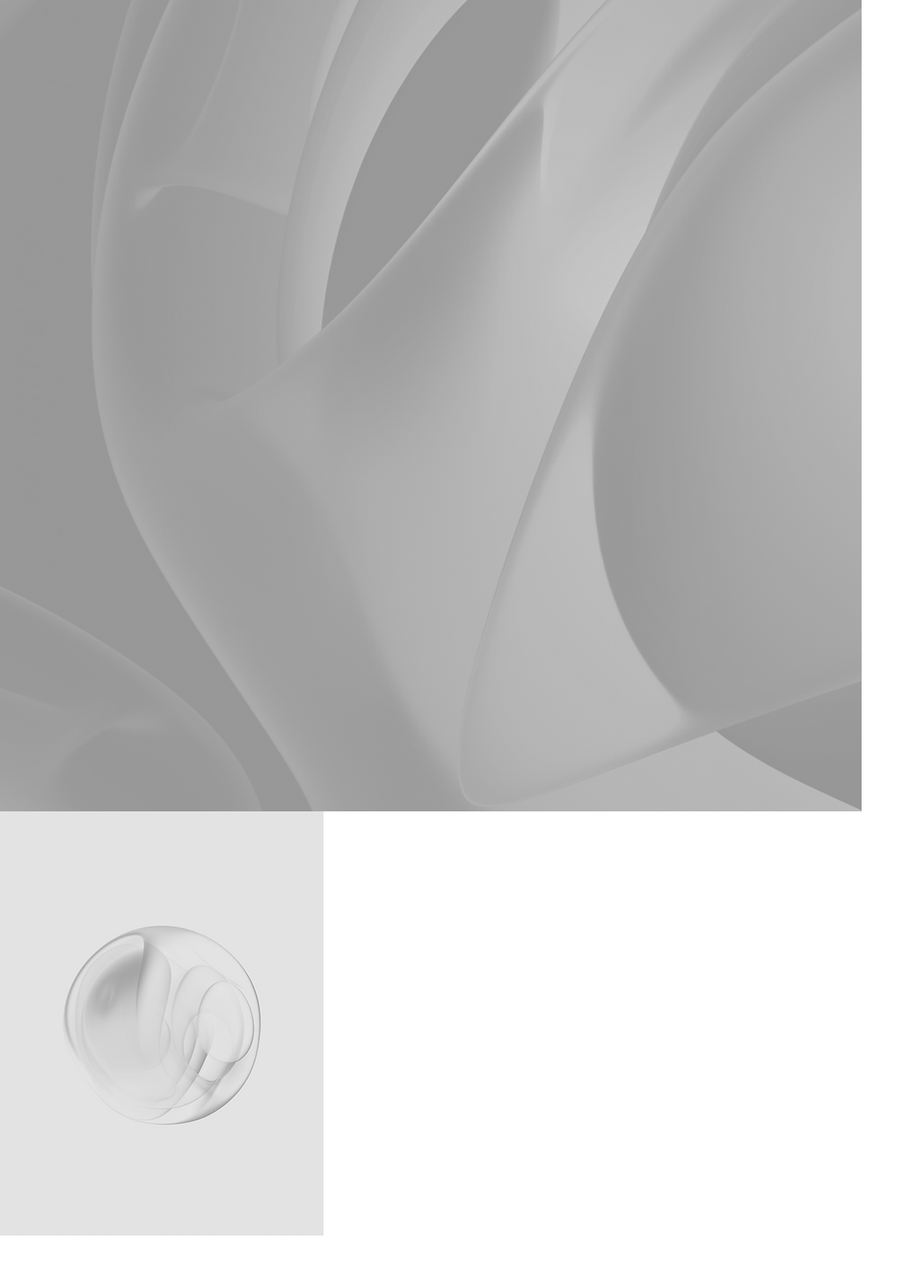
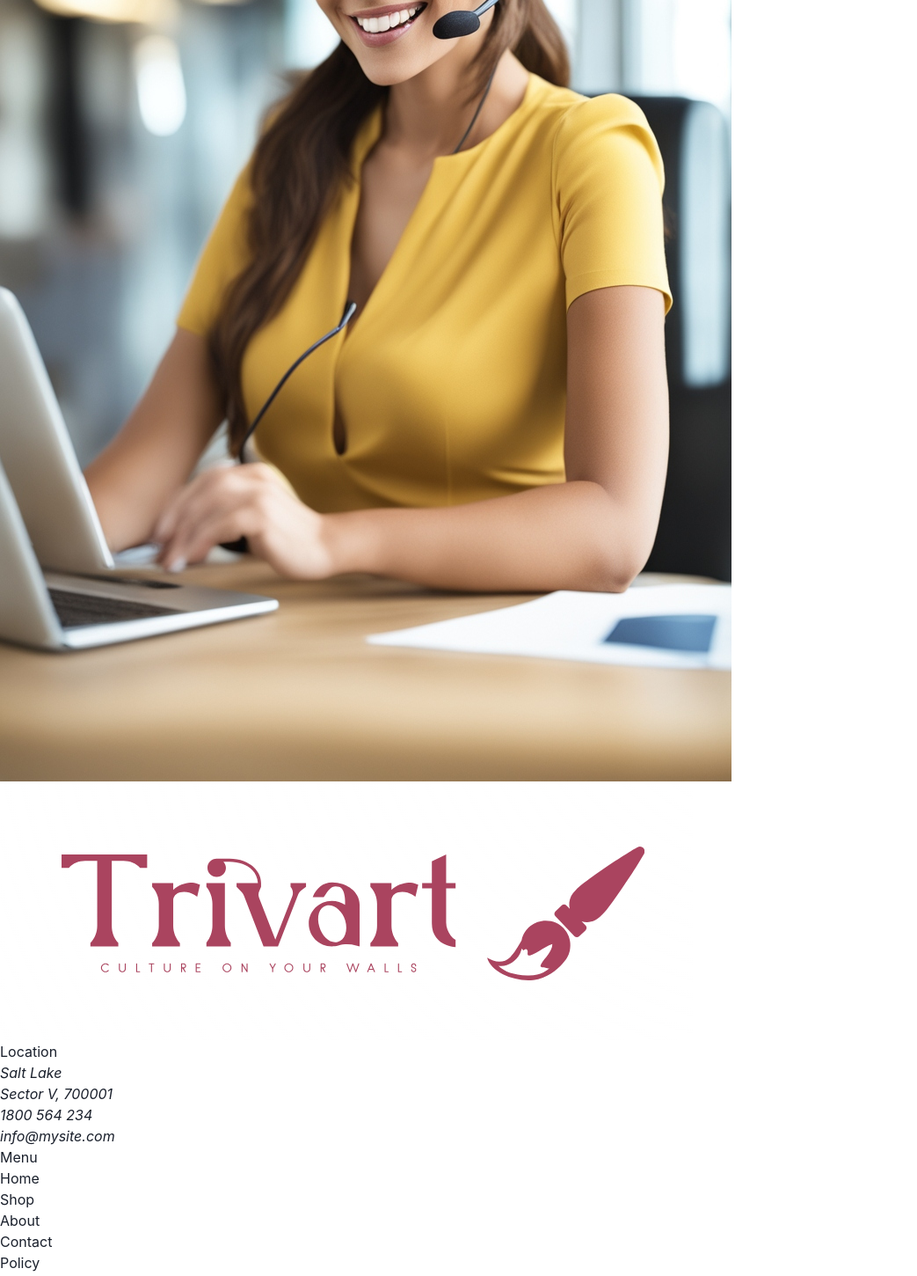
Before and after one commit to Niladri2003/Painting-Ecommerce, a React (Vite) app in the folder client/: page /contact-us in a window 1280 px wide. Shown: the part 1330-2780 px from the top of the page at 88% size, without its empty margins (0-1043 px from the left). Built offline with nearby package versions, Linux system fonts and the light colour scheme.

Commit message:
contact page animation ✔️

```diff
--- a/client/package.json
+++ b/client/package.json
@@ -16,6 +16,7 @@
     "@emotion/react": "^11.13.0",
     "@emotion/styled": "^11.13.0",
     "@reduxjs/toolkit": "^2.2.7",
+    "aos": "^2.3.4",
     "axios": "^1.7.3",
     "ecommerce": "file:",
     "flowbite": "^2.5.1",
--- a/client/src/pages/Contact.jsx
+++ b/client/src/pages/Contact.jsx
@@ -1,13 +1,23 @@
-import React, { useState } from 'react';
+import React, { useState, useEffect } from 'react';
 import axios from 'axios';
 import HomeHero from '../components/Home/HomeHero';
-import contactImg from "../assets/Contact/contactImg1.jpg";
+import girl from "../assets/Contact/girl.jpg";
 import overlyImg from "../assets/Contact/overlyImg.jpg";
 import Footer from '../components/footer/Footer';
 import { BASEAPI } from '../utils/BASE_API';
+import AOS from 'aos';
+import 'aos/dist/aos.css';  // Import AOS styles
 
 export default function Contact() {
-    // Update state keys to snake_case to match the backend's expected JSON structure
+    // Initialize AOS
+    useEffect(() => {
+        AOS.init({
+            duration: 1000,  // Duration of the animation
+            easing: 'ease-in-out',  // Easing function for animation
+            once: false,  // Whether animation should happen only once
+        });
+    }, []);
+
     const [formData, setFormData] = useState({
         first_name: '',
         last_name: '',
@@ -57,7 +67,7 @@ export default function Contact() {
             <HomeHero title='Contact Us' showShopNowButton={false} />
             <div className="flex flex-col md:flex-row justify-between p-6 max-w-screen-xl mx-auto">
                 {/* Left Section: Contact Form */}
-                <div className="w-full md:w-1/3 p-4">
+                <div className="w-full md:w-1/3 p-4" data-aos="fade-right">
                     <h2 className="text-2xl font-semibold mb-4">Contact Us</h2>
                     <form onSubmit={handleSubmit}>
                         <div className="mb-4">
@@ -89,7 +99,7 @@ export default function Contact() {
                 </div>
 
                 {/* Middle Section: Company Location and Hours */}
-                <div className="w-full md:w-1/3 p-4">
+                <div className="w-full md:w-1/3 p-4" data-aos="fade-up">
                     <h2 className="text-2xl font-semibold mb-4">Our Location & Hours</h2>
                     <p className="mb-2"><strong>Address:</strong> 123 Main St, Anytown, USA</p>
                     <p className="mb-2"><strong>Phone:</strong> (123) 456-7890</p>
@@ -100,14 +110,12 @@ export default function Contact() {
                 </div>
 
                 {/* Right Section: Image */}
-                <div className="relative w-full md:w-1/3 p-4">
+                <div className="relative w-full md:w-1/3 p-4" data-aos="fade-left">
                     <div className="relative w-full">
-                        <img src={contactImg} alt="Contact Us" className="w-full h-auto rounded-lg" />
-                        <img src={overlyImg} alt="Overlay" className="absolute top-1/2 left-1/2 transform -translate-x-1/2 -translate-y-1/2 w-30 h-40 bg-transparent" />
+                        <img src={girl} alt="Contact Us" className="w-full h-auto rounded-lg" />
                     </div>
                 </div>
             </div>
-
         </div>
     );
 }
--- a/client/src/pages/SignUp.jsx
+++ b/client/src/pages/SignUp.jsx
@@ -1,200 +1,3 @@
-// import React, { useState } from 'react';
-// import { useToast } from '@chakra-ui/react'; // Import useToast from Chakra UI
-// import Footer from '../components/footer/Footer';
-// import axios from 'axios'; // Import axios for making HTTP requests
-// import { FcGoogle } from "react-icons/fc";
-// import { BASEAPI } from '../utils/BASE_API';
-// import { Link, useNavigate } from 'react-router-dom'; // Import useNavigate
-
-// const SignUp = () => {
-//     const [formData, setFormData] = useState({
-//         first_name: '',
-//         last_name: '',
-//         email: '',
-//         password: '',
-//         user_role: 'user'
-//     });
-
-//     const toast = useToast();
-//     const navigate = useNavigate(); // Initialize useNavigate
-
-//     const handleChange = (e) => {
-//         const { name, value } = e.target;
-//         setFormData({
-//             ...formData,
-//             [name]: value
-//         });
-//     };
-
-//     const handleSubmit = async (e) => {
-//         e.preventDefault();
-
-//         const trimmedName = formData.name.trim();
-//         const trimmedEmail = formData.email.trim();
-//         const trimmedPassword = formData.password.trim();
-
-//         if (!trimmedName || !trimmedEmail || !trimmedPassword) {
-//             toast({
-//                 title: "Invalid Information",
-//                 description: "Please provide valid name, email, and password.",
-//                 status: "warning",
-//                 duration: 2500,
-//                 isClosable: true,
-//             });
-//             return;
-//         }
-
-//         const passwordRegex = /^(?=.*\d).{6,}$/;
-//         if (!passwordRegex.test(trimmedPassword)) {
-//             toast({
-//                 title: "Invalid Password",
-//                 description: "Password must be at least 6 characters long and contain at least one digit.",
-//                 status: "warning",
-//                 duration: 2500,
-//                 isClosable: true,
-//             });
-//             return;
-//         }
-
-//         try {
-//             const response = await axios.post(`${BASEAPI}/user/register`, {
-//                 name: trimmedName,
-//                 email: trimmedEmail,
-//                 password: trimmedPassword,
-//                 user_role: formData.user_role,
-//             }, {
-//                 headers: {
-//                     'Content-Type': 'application/json'
-//                 }
-//             });
-//             if (response.status === 201 || response.status === 200) {
-//                 toast({
-//                     title: "Registration successful!",
-//                     description: "You have successfully registered.",
-//                     status: "success",
-//                     duration: 2500,
-//                     isClosable: true,
-//                 });
-//                 setFormData({
-//                     first_name: '',
-//                     last_name: '',
-//                     email: '',
-//                     password: '',
-//                     user_role: 'user'
-//                 });
-//                 navigate('/signin'); // Redirect to the sign-in page
-//             } else {
-//                 toast({
-//                     title: "Registration failed",
-//                     description: "Please try again later.",
-//                     status: "error",
-//                     duration: 2500,
-//                     isClosable: true,
-//                 });
-//             }
-//         } catch (error) {
-//             console.error('Error:', error);
-//             toast({
-//                 title: "An error occurred",
-//                 description: "Something went wrong during the registration process.",
-//                 status: "error",
-//                 duration: 2500,
-//                 isClosable: true,
-//             });
-//         }
-//     };
-
-//     return (
-//         <div className='w-full'>
-//             <section className="flex justify-center items-center min-h-screen">
-//                 <div className="bg-white rounded-lg shadow-lg p-8 max-w-sm w-full">
-//                     <h3 className="text-2xl font-bold mb-6 text-center">Sign Up</h3>
-//                     <form onSubmit={handleSubmit} className="space-y-4">
-//                         <input
-//                             type="text"
-//                             name="first_name"
-//                             placeholder="First Name"
-//                             className="block w-full px-4 py-3 rounded-lg border border-gray-300 bg-gray-50 focus:outline-none focus:border-indigo-500"
-//                             value={formData.first_name}
-//                             onChange={handleChange}
-//                             required
-//                         />
-//                         <input
-//                             type="text"
-//                             name="last_name"
-//                             placeholder="Last Name"
-//                             className="block w-full px-4 py-3 rounded-lg border border-gray-300 bg-gray-50 focus:outline-none focus:border-indigo-500"
-//                             value={formData.last_name}
-//                             onChange={handleChange}
-//                             required
-//                         />
-
-//                         <input
-//                             type="email"
-//                             name="email"
-//                             placeholder="Email Address"
-//                             className="block w-full px-4 py-3 rounded-lg border border-gray-300 bg-gray-50 focus:outline-none focus:border-indigo-500"
-//                             value={formData.email}
-//                             onChange={handleChange}
-//                             required
-//                         />
-//                         <input
-//                             type="password"
-//                             name="password"
-//                             placeholder="Password"
-//                             className="block w-full px-4 py-3 rounded-lg border border-gray-300 bg-gray-50 focus:outline-none focus:border-indigo-500"
-//                             value={formData.password}
-//                             onChange={handleChange}
-//                             required
-//                         />
-//                         <input
-//                             type="hidden"
-//                             name="user_role"
-//                             value={formData.user_role}
-//                         />
-//                         <button
-//                             type="submit"
-//                             className="block w-full bg-gray-800 text-white py-3 rounded-lg hover:bg-gray-900 transition duration-300"
-//                         >
-//                             Continue
-//                         </button>
-//                         <button
-//                             type="button"
-//                             className=" w-full bg-gray-800 text-white py-3 rounded-lg hover:bg-gray-900 transition duration-300 flex justify-center items-center"
-//                         >
-//                             <FcGoogle className="w-6 h-6 inline-block mr-2" />
-//                             <span>Sign in with Google</span>
-//                         </button>
-//                     </form>
-//                     <p className="text-center mt-6 text-gray-700">
-//                         Already have an account?{' '}
-//                         <Link to="/signin" className="text-orange-600 hover:text-orange-800">
-//                             Login
-//                         </Link>
-//                     </p>
-//                     <div className="flex items-center justify-center mt-6">
-//                         <input type="checkbox" id="terms" className="mr-2" required />
-//                         <label htmlFor="terms" className="text-sm text-gray-600">
-//                             By continuing, I agree to the{' '}
-//                             <a href="#" className="text-orange-600 hover:text-orange-800">
-//                                 terms of use
-//                             </a>{' '}
-//                             &{' '}
-//                             <a href="#" className="text-orange-600 hover:text-orange-800">
-//                                 privacy policy
-//                             </a>
-//                             .
-//                         </label>
-//                     </div>
-//                 </div>
-//             </section>
-//         </div>
-//     );
-// };
-
-// export default SignUp;
-
-
 import React, { useState } from 'react';
 import { useToast } from '@chakra-ui/react'; // Import useToast from Chakra UI
 import axios from 'axios'; // Import axios for making HTTP requests
@@ -302,7 +105,7 @@ const SignUp = () => {
 
     return (
         <div className='w-full'>
-            <section className="flex justify-center items-center min-h-screen">
+            <section className="flex justify-center items-center sm:py-4 lg:py-16">
                 <div className="bg-white rounded-lg shadow-lg p-8 max-w-sm w-full">
                     <h3 className="text-2xl font-bold mb-6 text-center">Sign Up</h3>
                     <form onSubmit={handleSubmit} className="space-y-4">
```
Also changed, not shown: client/src/assets/Contact/girl.jpg (added), 1 other file (tests, documents, lock files or other folders).
